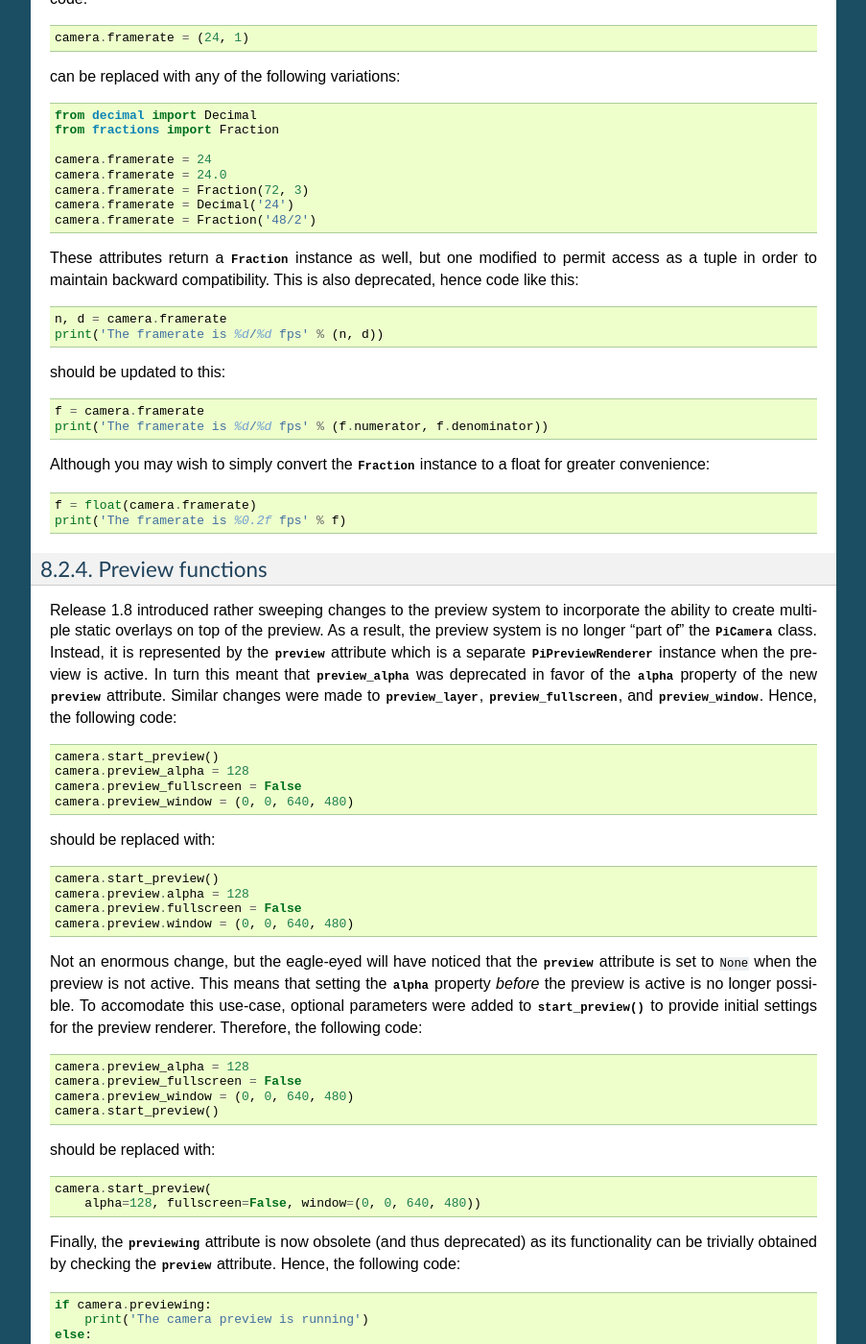
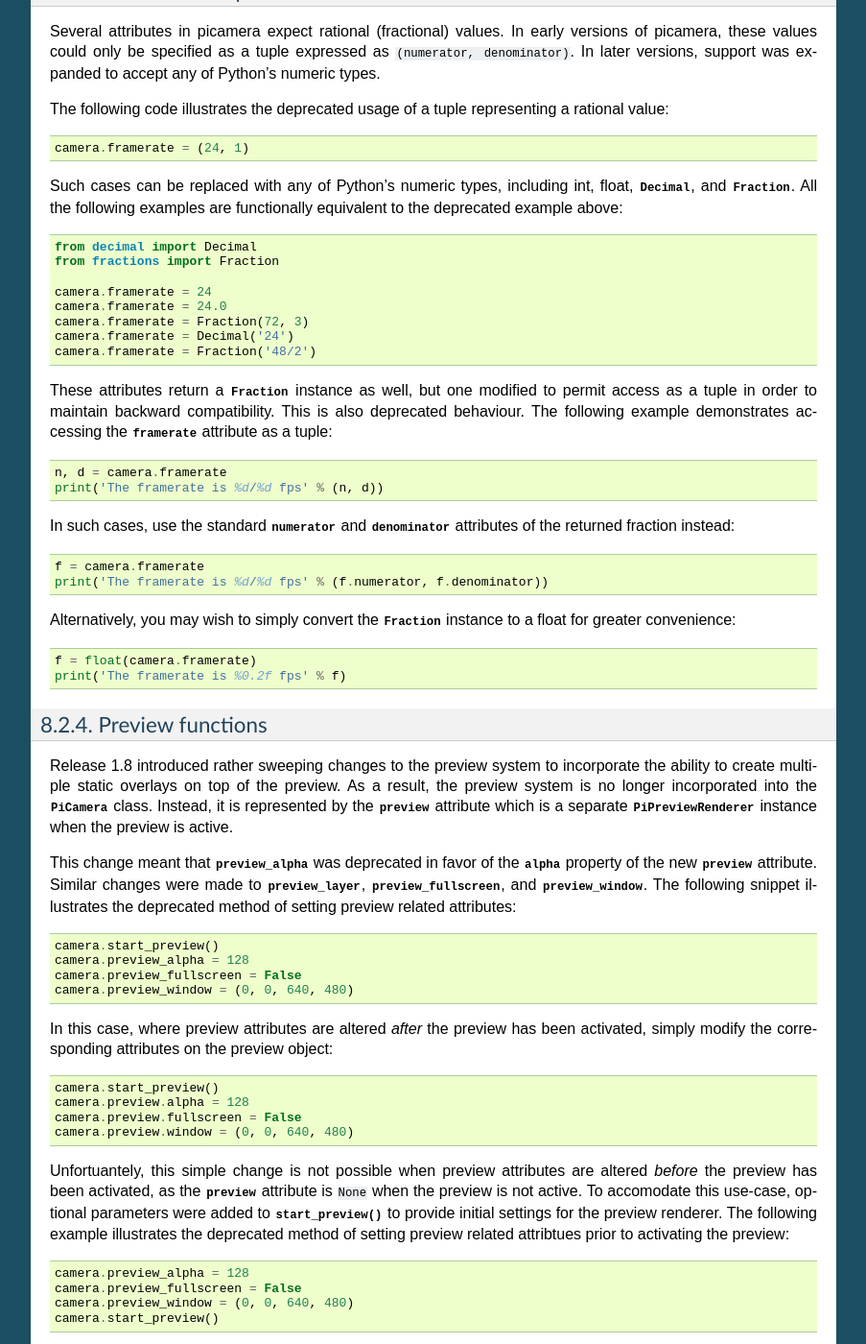
Before and after one commit to waveform80/picamera, a Sphinx documentation site: the page built from docs/deprecated.rst, in a window 1280 px wide and 1400 px high, scrolled down 3711 px. Shown: the whole window at 96% size, without its empty margins (198-1101 px from the left). Built offline with Sphinx 7.4.7, drawn with Linux system fonts in a browser that asks for light colours; pages that are not in the unit, such as notebooks, are missing from menus; some of the changed text lies outside the part shown.

Commit message:
Improve grammar in the deprecation chapter

```diff
--- a/docs/deprecated.rst
+++ b/docs/deprecated.rst
@@ -201,12 +201,16 @@ specifying the ``'raw'`` format with the
 :meth:`~picamera.camera.PiCamera.capture` method, with the
 :attr:`~picamera.camera.PiCamera.raw_format` attribute providing the actual
 encoding. The attribute is deprecated, as is usage of the value ``'raw'`` with
-the *format* parameter of all the capture methods. Hence, code like this::
+the *format* parameter of all the capture methods.
+
+The deprecated method of taking unencoded captures looks like this::
 
     camera.raw_format = 'rgb'
     camera.capture('output.data', format='raw')
 
-Should be replaced with the following::
+In such cases, simply remove references to
+:attr:`~picamera.camera.PiCamera.raw_format` and place the required format
+directly within the :meth:`~picamera.camera.PiCamera.capture` call::
 
     camera.capture('output.data', format='rgb')
 
@@ -223,12 +227,14 @@ The *quantization* parameter for
 consistent with the capture methods, and to make the meaning of the parameter
 more obvious to newcomers. The values of the parameter remain the same (i.e.
 1-100 for MJPEG recordings with higher values indicating higher quality, and
-1-40 for H.264 recordings with lower values indicating higher quality). Hence,
-the following code::
+1-40 for H.264 recordings with lower values indicating higher quality).
+
+The deprecated method of setting recording quality looks like this::
 
     camera.start_recording('foo.h264', quantization=25)
 
-should be replaced with::
+Simply replace the ``quantization`` parameter with the ``quality`` parameter
+like so::
 
     camera.start_recording('foo.h264', quality=25)
 
@@ -241,13 +247,17 @@ Fractions as tuples
 Several attributes in picamera expect rational (fractional) values. In early
 versions of picamera, these values could only be specified as a tuple expressed
 as ``(numerator, denominator)``. In later versions, support was expanded to
-accept any of Python's numeric types including :ref:`int <typesnumeric>`,
-:ref:`float <typesnumeric>`, :class:`~decimal.Decimal`, and
-:class:`~fractions.Fraction`. Hence, the following code::
+accept any of Python's numeric types.
+
+The following code illustrates the deprecated usage of a tuple representing
+a rational value::
 
     camera.framerate = (24, 1)
 
-can be replaced with any of the following variations::
+Such cases can be replaced with any of Python's numeric types, including
+:ref:`int <typesnumeric>`, :ref:`float <typesnumeric>`,
+:class:`~decimal.Decimal`, and :class:`~fractions.Fraction`. All the following
+examples are functionally equivalent to the deprecated example above::
 
     from decimal import Decimal
     from fractions import Fraction
@@ -260,17 +270,21 @@ can be replaced with any of the following variations::
 
 These attributes return a :class:`~fractions.Fraction` instance as well, but
 one modified to permit access as a tuple in order to maintain backward
-compatibility. This is also deprecated, hence code like this::
+compatibility. This is also deprecated behaviour. The following example
+demonstrates accessing the :attr:`~picamera.camera.PiCamera.framerate`
+attribute as a tuple::
 
     n, d = camera.framerate
     print('The framerate is %d/%d fps' % (n, d))
 
-should be updated to this::
+In such cases, use the standard :attr:`~fractions.Fraction.numerator` and
+:attr:`~fractions.Fraction.denominator` attributes of the returned fraction
+instead::
 
     f = camera.framerate
     print('The framerate is %d/%d fps' % (f.numerator, f.denominator))
 
-Although you may wish to simply convert the :class:`~fractions.Fraction`
+Alternatively, you may wish to simply convert the :class:`~fractions.Fraction`
 instance to a :ref:`float <typesnumeric>` for greater convenience::
 
     f = float(camera.framerate)
@@ -284,58 +298,68 @@ Preview functions
 
 Release 1.8 introduced rather sweeping changes to the preview system to
 incorporate the ability to create multiple static overlays on top of the
-preview. As a result, the preview system is no longer "part of" the
+preview. As a result, the preview system is no longer incorporated into the
 :class:`~picamera.camera.PiCamera` class. Instead, it is represented by the
 :attr:`~picamera.camera.PiCamera.preview` attribute which is a separate
 :class:`~picamera.renderers.PiPreviewRenderer` instance when the preview is
-active. In turn this meant that :attr:`~picamera.camera.PiCamera.preview_alpha`
-was deprecated in favor of the :attr:`~picamera.renderers.PiRenderer.alpha`
+active.
+
+This change meant that :attr:`~picamera.camera.PiCamera.preview_alpha` was
+deprecated in favor of the :attr:`~picamera.renderers.PiRenderer.alpha`
 property of the new :attr:`~picamera.camera.PiCamera.preview` attribute.
 Similar changes were made to :attr:`~picamera.camera.PiCamera.preview_layer`,
 :attr:`~picamera.camera.PiCamera.preview_fullscreen`, and
-:attr:`~picamera.camera.PiCamera.preview_window`. Hence, the following code::
+:attr:`~picamera.camera.PiCamera.preview_window`. The following snippet
+illustrates the deprecated method of setting preview related attributes::
 
     camera.start_preview()
     camera.preview_alpha = 128
     camera.preview_fullscreen = False
     camera.preview_window = (0, 0, 640, 480)
 
-should be replaced with::
+In this case, where preview attributes are altered *after* the preview has
+been activated, simply modify the corresponding attributes on the preview
+object::
 
     camera.start_preview()
     camera.preview.alpha = 128
     camera.preview.fullscreen = False
     camera.preview.window = (0, 0, 640, 480)
 
-Not an enormous change, but the eagle-eyed will have noticed that the
-:attr:`~picamera.camera.PiCamera.preview` attribute is set to ``None`` when the
-preview is not active. This means that setting the
-:attr:`~picamera.renderers.PiRenderer.alpha` property *before* the preview is
-active is no longer possible. To accomodate this use-case, optional parameters
-were added to :meth:`~picamera.camera.PiCamera.start_preview` to provide
-initial settings for the preview renderer. Therefore, the following code::
+Unfortuantely, this simple change is not possible when preview attributes are
+altered *before* the preview has been activated, as the
+:attr:`~picamera.camera.PiCamera.preview` attribute is ``None`` when the
+preview is not active. To accomodate this use-case, optional parameters were
+added to :meth:`~picamera.camera.PiCamera.start_preview` to provide initial
+settings for the preview renderer. The following example illustrates the
+deprecated method of setting preview related attribtues prior to activating
+the preview::
 
     camera.preview_alpha = 128
     camera.preview_fullscreen = False
     camera.preview_window = (0, 0, 640, 480)
     camera.start_preview()
 
-should be replaced with::
+Remove the lines setting the attributes, and use the corresponding keyword
+parameters of the :meth:`~picamera.camera.PiCamera.start_preview` method
+instead::
 
     camera.start_preview(
         alpha=128, fullscreen=False, window=(0, 0, 640, 480))
 
 Finally, the :attr:`~picamera.camera.PiCamera.previewing` attribute is now
 obsolete (and thus deprecated) as its functionality can be trivially obtained
-by checking the :attr:`~picamera.camera.PiCamera.preview` attribute. Hence, the
-following code::
+by checking the :attr:`~picamera.camera.PiCamera.preview` attribute. The
+following example illustrates the deprecated method of checking whether the
+preview is activate::
 
     if camera.previewing:
         print('The camera preview is running')
     else:
         print('The camera preview is not running')
 
-can be replaced with::
+Simply replace :attr:`~picamera.camera.PiCamera.previewing` with
+:attr:`~picamera.camera.PiCamera.preview` to bring this code up to date::
 
     if camera.preview:
         print('The camera preview is running')
@@ -359,8 +383,8 @@ Python streams, the ``truncate`` method doesn't affect the stream position. The
 method is overridden in 1.8 to maintain its unusual behaviour, but this
 behaviour is nonetheless deprecated.
 
-If you only need your code to work with the latest version of picamera you
-can replace calls like the following::
+The following snippet illustrates the method of truncating an array stream
+in picamera versions 1.7 and older::
 
     with picamera.array.PiYUVArray(camera) as stream:
         for i in range(3):
@@ -368,7 +392,9 @@ can replace calls like the following::
             print(stream.array.shape)
             stream.truncate(0)
 
-with this::
+If you only need your script to work with picamera versions 1.8 and newer,
+such code should be updated to use ``seek`` and ``truncate`` as you would
+with any regular Python stream instance::
 
     with picamera.array.PiYUVArray(camera) as stream:
         for i in range(3):
@@ -403,11 +429,13 @@ renamed to :attr:`~picamera.camera.PiCamera.zoom`; the old name was retained as
 a deprecated alias for backward compatibility. This change was made as ``crop``
 was a thoroughly misleading name for the attribute (which actually sets the
 "region of interest" for the sensor), leading to numerous support questions.
-Hence, the following code::
+
+The following example illustrates the deprecated attribute name::
 
     camera.crop = (0.25, 0.25, 0.5, 0.5)
 
-should be changed to::
+Simply replace :attr:`~picamera.camera.PiCamera.crop` with
+:attr:`~picamera.camera.PiCamera.zoom` in such cases::
 
     camera.zoom = (0.25, 0.25, 0.5, 0.5)
 
@@ -421,12 +449,14 @@ In release 1.8, the :attr:`~picamera.camera.PiCamera.ISO` attribute was renamed
 to :attr:`~picamera.camera.PiCamera.iso` for compliance with `PEP-8`_ (even
 though it's an acronym this is still more consistent with the existing API;
 consider :attr:`~picamera.camera.PiCamera.led`,
-:attr:`~picamera.camera.PiCamera.awb_mode`, and so on). This means the
-following code::
+:attr:`~picamera.camera.PiCamera.awb_mode`, and so on).
+
+The following example illustrates the deprecated attribute case::
 
     camera.ISO = 100
 
-should simply be replaced with::
+Simply replace references to :attr:`~picamera.camera.PiCamera.ISO` with
+:attr:`~picamera.camera.PiCamera.iso`::
 
     camera.iso = 100
 
@@ -445,8 +475,9 @@ than keep adding more and more boolean fields to the
 the :class:`~picamera.encoders.PiVideoFrameType` enumeration used by the
 :attr:`~picamera.encoders.PiVideoFrame.frame_type` attribute and deprecated the
 :attr:`~picamera.encoders.PiVideoFrame.keyframe` and
-:attr:`~picamera.encoders.PiVideoFrame.header` attributes. Hence, the following
-code::
+:attr:`~picamera.encoders.PiVideoFrame.header` attributes.
+
+The following code illustrates usage of the deprecated boolean fields::
 
     if camera.frame.keyframe:
         handle_keyframe()
@@ -455,7 +486,9 @@ code::
     else:
         handle_frame()
 
-should be replaced with::
+In such cases, test the :attr:`~picamera.encoders.PiVideoFrame.frame_type`
+attribute against the corresponding value of the
+:class:`~picamera.encoders.PiVideoFrameType` enumeration::
 
     if camera.frame.frame_type == picamera.PiVideoFrameType.key_frame:
         handle_keyframe()
@@ -487,31 +520,38 @@ text. Older versions of picamera treated this attribute as a bool (``False``
 for no background, ``True`` to draw a black background).
 
 In order to provide the new functionality while maintaining a certain amount of
-backward compatibility the new attribute accepts ``None`` for no background
-(note that the "truthiness" of ``None`` is the same as ``False`` so existing
-tests should continue to work), and a :class:`~picamera.color.Color` instance
-for a custom background color (:class:`~picamera.color.Color` instances are
-"truthy" so again, existing tests against the attribute continue to work).
+backward compatibility, the new attribute accepts ``None`` for no background
+and a :class:`~picamera.color.Color` instance for a custom background color.
+It is worth noting that the truth values of ``None`` and ``False`` are
+equivalent, as are the truth values of a :class:`~picamera.color.Color`
+instance and ``True``. Hence, naive tests against the attribute value will
+continue to work.
 
-Setting the attribute as a bool is now deprecated. Hence, the following code::
+The following example illustrates the deprecated behaviour of setting the
+attribute as a boolean::
 
     camera.annotate_background = False
     camera.annotate_background = True
 
-should be replaced with::
+In such cases, replace ``False`` with ``None``, and ``True`` with a
+:class:`~picamera.color.Color` instance of your choosing. Bear in mind that
+older Pi firmwares can only produce a black background, so you may wish to
+stick with black to ensure equivalent behaviour::
 
     camera.annotate_background = None
     camera.annotate_background = picamera.Color('black')
 
 Naive tests against the attribute should work as normal, but specific tests
-(which are considered bad practice anyway), should be re-written. For example::
+(which are considered bad practice anyway), should be re-written. The following
+example illustrates specific boolean tests::
 
     if camera.annotate_background == False:
         pass
     if camera.annotate_background is True:
         pass
 
-should become::
+Such cases should be re-written to remove the specific boolean value mentioned
+in the test (this is a general rule, not limited to this deprecation case)::
 
     if not camera.annotate_background:
         pass
```
